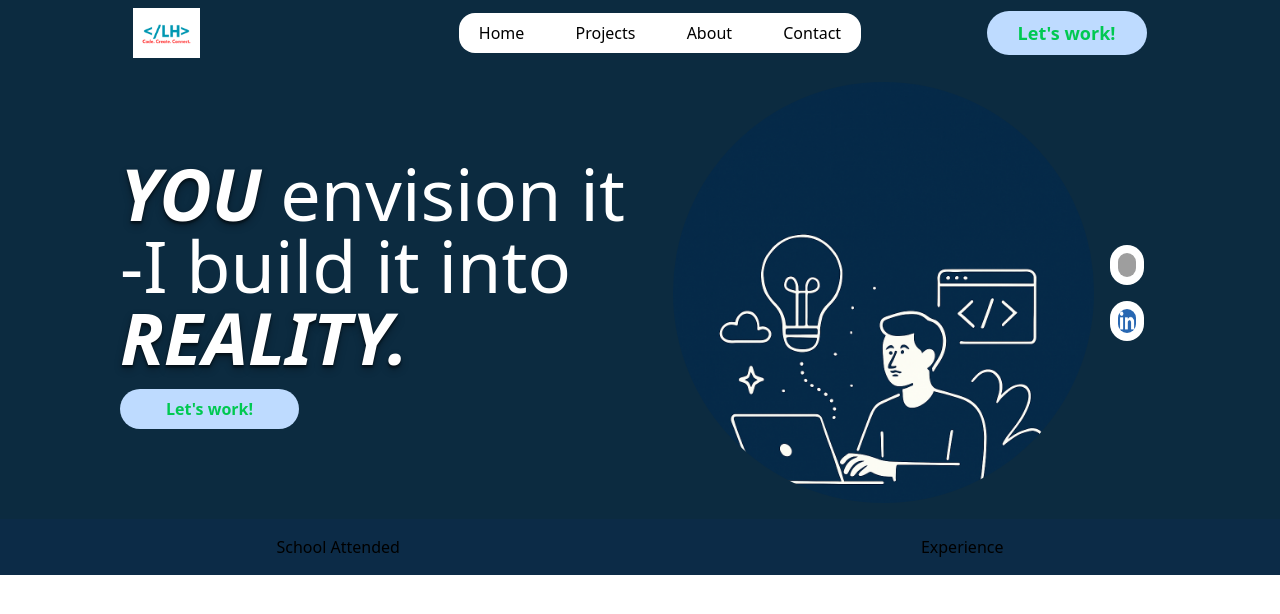
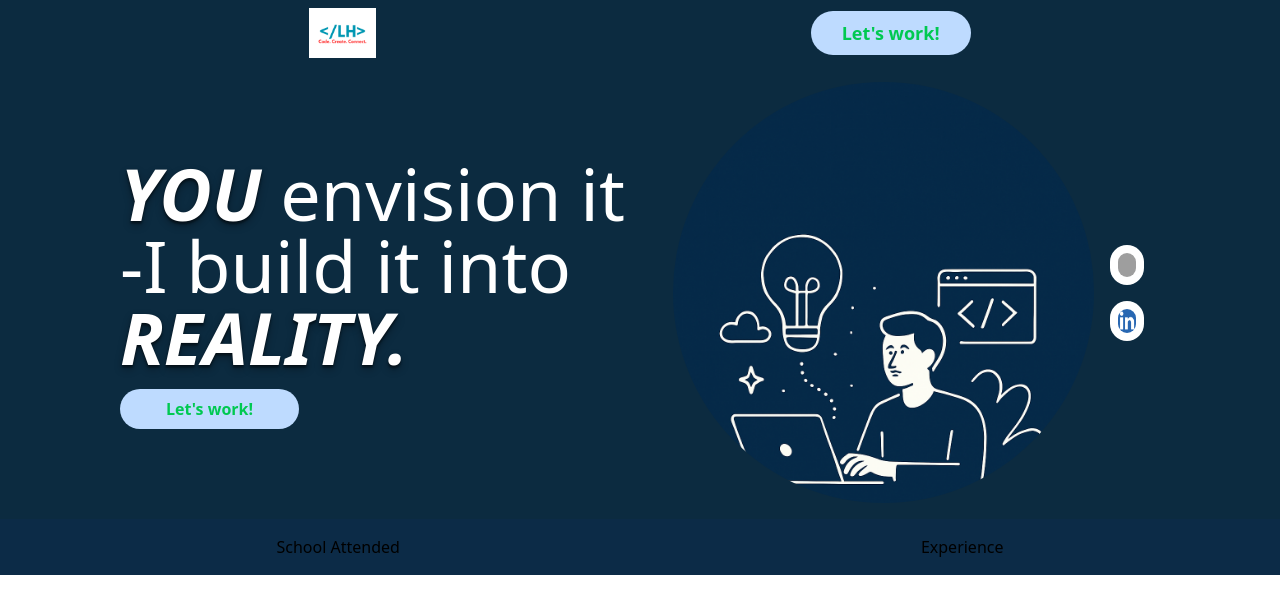
Before and after one commit to lowiechojas/lowiechojas, a React (Vite) app: page / in a window 1280 px wide. Shown: the top 614 px of the page. Built offline with nearby package versions, Linux system fonts and the light colour scheme; grey boxes are pictures that could not be loaded; the HTML template or start-up script is replaced by a standard one.

Commit message:
adjusted the mobile menu

```diff
--- a/src/components/Navbar.jsx
+++ b/src/components/Navbar.jsx
@@ -18,7 +18,6 @@ const Navbar = () => {
 
   const toggleMenu = () => {
     setIsMenuOpen(prev => !prev);
-    navlink.classList.toggle('hidden');
   };
 
 
@@ -29,7 +28,9 @@ const Navbar = () => {
           <img className='h-1/2 w-1/3' src={logo} alt=""/>
           </NavLink>
         </div>
-        <div className='navlink duration-500 md:static absolute bg-white rounded-2xl md:min-h-[5vh] min-h-[60vh] left-0 top-[-100%] md:w-auto  w-full flex items-center px-5'>
+        <div className={`duration-500 md:hidden md:static absolute bg-white rounded-2xl md:min-h-[5vh] min-h-[60vh] left-0 ${
+          isMenuOpen ? 'top-0' : 'top-[-1000%]'
+        } md:w-auto w-full flex items-center px-5`}>
           <ul className='flex md:flex-row flex-col md:items-center md:gap-[4vw] gap-8 cursor-pointer'>
               <NavLink to='/'><li className=' active:text-red-500 '>Home</li></NavLink>
               <NavLink to='/products'><li className=' active:text-red-500'>Projects</li></NavLink>
@@ -45,7 +46,7 @@ const Navbar = () => {
                          lg:text-lg md:text-sm rounded-full' onClick={()=> navigate('/contact',{replace:true})}>Let's work!</button>
          <ion-icon  onClick={toggleMenu}
           className="text-3xl cursor-pointer md:hidden z-50 text-black"
-          name={isMenuOpen ? 'menu' : 'close'}></ion-icon>
+          name={isMenuOpen ? 'close' : 'menu'}></ion-icon>
         </div>
     </div>
   )
```
